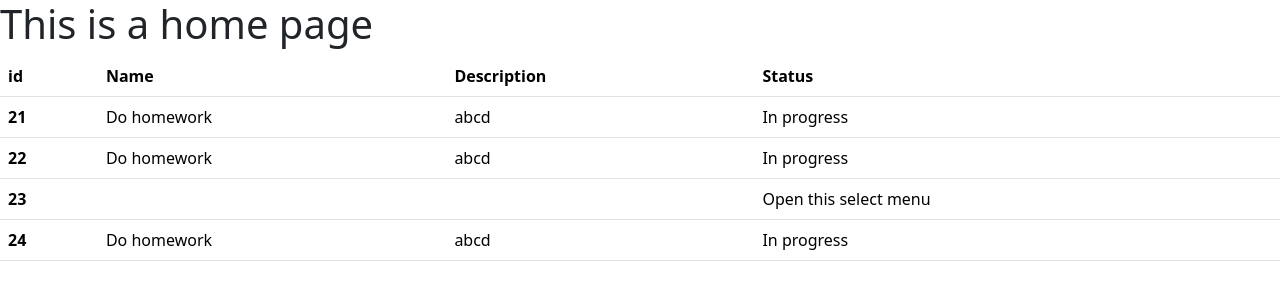
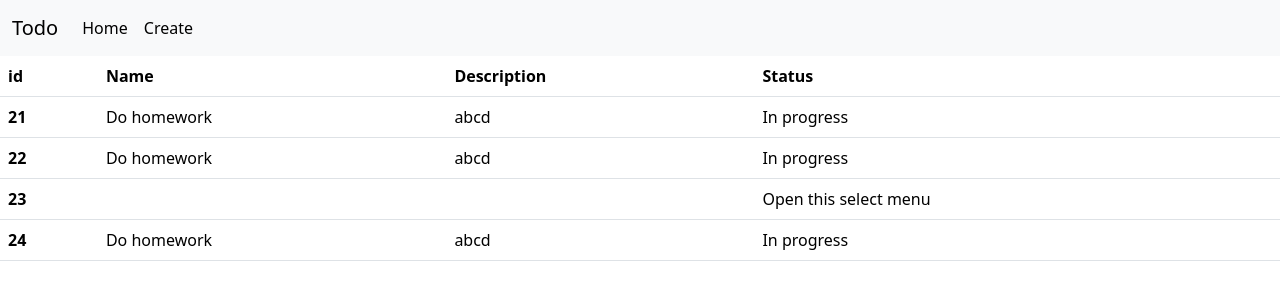
Before and after one commit to SuruBasnet/Todo-Posuh, a Django app: page /home/ in a window 1280 px wide. Shown: the top 300 px of the page. Run offline with Django 5.2, Linux system fonts and the light colour scheme; data comes from the database, SQL or seed files in the repository; both versions use the stored data as it was after the commit.

Commit message:
navigation

```diff
--- a/base/views.py
+++ b/base/views.py
@@ -1,4 +1,4 @@
-from django.shortcuts import render
+from django.shortcuts import render, redirect
 from .models import Todo
 
 # Create your views here.
@@ -8,4 +8,10 @@ def home(request):
     return render(request,'index.html',context=data)
 
 def create(request):
+    if request.method == 'POST':
+        name = request.POST.get('name')
+        description = request.POST.get('description')
+        status = request.POST.get('status')
+        Todo.objects.create(name=name,description=description,status=status)
+        return redirect('home')
     return render(request,'create.html')
--- a/templates/index.html
+++ b/templates/index.html
@@ -8,7 +8,7 @@
     <title>Home</title>
 </head>
 <body>
-    <h1>This is a home page</h1>
+    {% include 'nav.html' %}
     <table class="table">
         <thead>
           <tr>
--- /dev/null
+++ b/templates/nav.html
@@ -0,0 +1,27 @@
+<!DOCTYPE html>
+<html lang="en">
+<head>
+    <meta charset="UTF-8">
+    <meta name="viewport" content="width=device-width, initial-scale=1.0">
+</head>
+<body>
+    <nav class="navbar navbar-expand-lg bg-body-tertiary">
+        <div class="container-fluid">
+          <a class="navbar-brand" href="#">Todo</a>
+          <button class="navbar-toggler" type="button" data-bs-toggle="collapse" data-bs-target="#navbarNav" aria-controls="navbarNav" aria-expanded="false" aria-label="Toggle navigation">
+            <span class="navbar-toggler-icon"></span>
+          </button>
+          <div class="collapse navbar-collapse" id="navbarNav">
+            <ul class="navbar-nav">
+              <li class="nav-item">
+                <a class="nav-link active" aria-current="page" href="{% url 'home' %}">Home</a>
+              </li>
+              <li class="nav-item">
+                <a class="nav-link active" aria-current="page" href="{% url 'create' %}">Create</a>
+              </li>
+            </ul>
+          </div>
+        </div>
+    </nav>
+</body>
+</html>
--- a/todo/urls.py
+++ b/todo/urls.py
@@ -20,6 +20,6 @@ from base.views import home, create
 
 urlpatterns = [
     path('admin/', admin.site.urls),
-    path('home/',home),
-    path('create/',create)
+    path('home/',home,name='home'),
+    path('create/',create,name='create')
 ]
```
Also changed, not shown: templates/create.html (+9 -8 lines), db.sqlite3.
